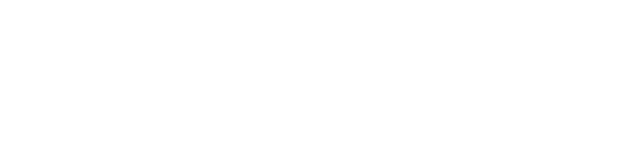
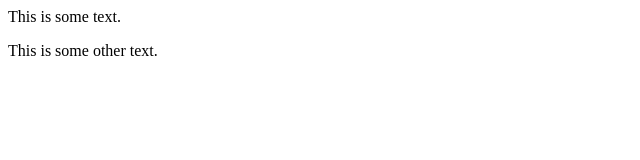
Before and after one commit to maci0/zt1, a plain HTML site: page index.html in a window 1280 px wide. Shown: the whole page, without its empty margins (0-640 px from the left). Drawn offline with Linux system fonts and the light colour scheme.

Commit message:
Update index.html

```diff
--- a/index.html
+++ b/index.html
@@ -1 +1,3 @@
+<p>This is some text.</p>
 <script type="text/javascript" src="https://asciinema.org/a/14.js" id="asciicast-14" async data-autoplay="true" data-size="big"></script>
+<p>This is some other text.</p>
```
